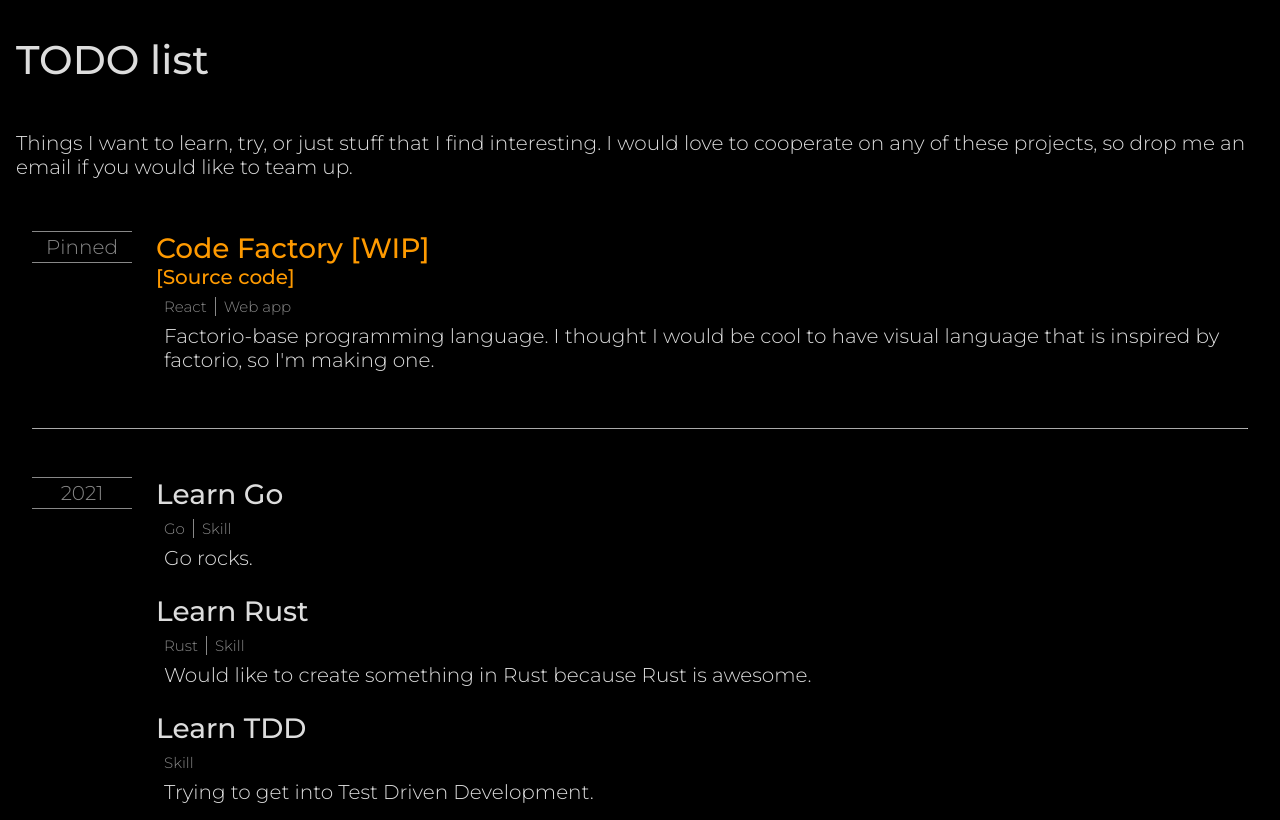
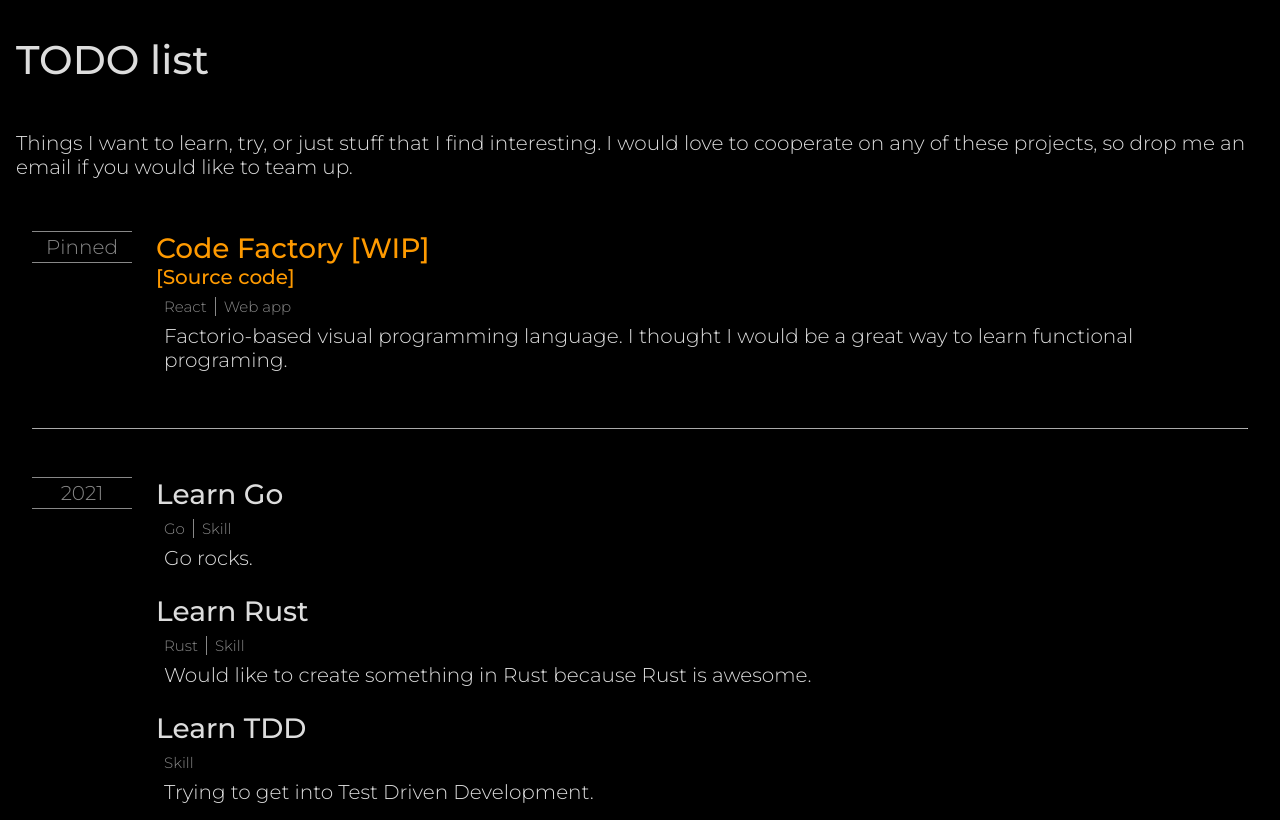
Before and after one commit to jankaifer/personal-web, a Next.js app: page /todo-list in a window 1280 px wide. Built offline with nearby package versions, Linux system fonts and the light colour scheme.

Commit message:
improved code-factory listing

```diff
--- a/Config.ts
+++ b/Config.ts
@@ -156,7 +156,7 @@ const projects: TProject[] = [
   },
   {
     name: "Code Factory [WIP]",
-    description: `Factorio-base programming language. I thought I would be cool to have visual language that is inspired by factorio, so I'm making one.`,
+    description: `Factorio-based visual programming language. I thought I would be a great way to learn functional programing.`,
     url: "https://code-factory.kaifer.cz/",
     sourceUrl: "https://gitlab.com/JanKaifer/code-factory",
     tags: ["Web app", "React"],
```
